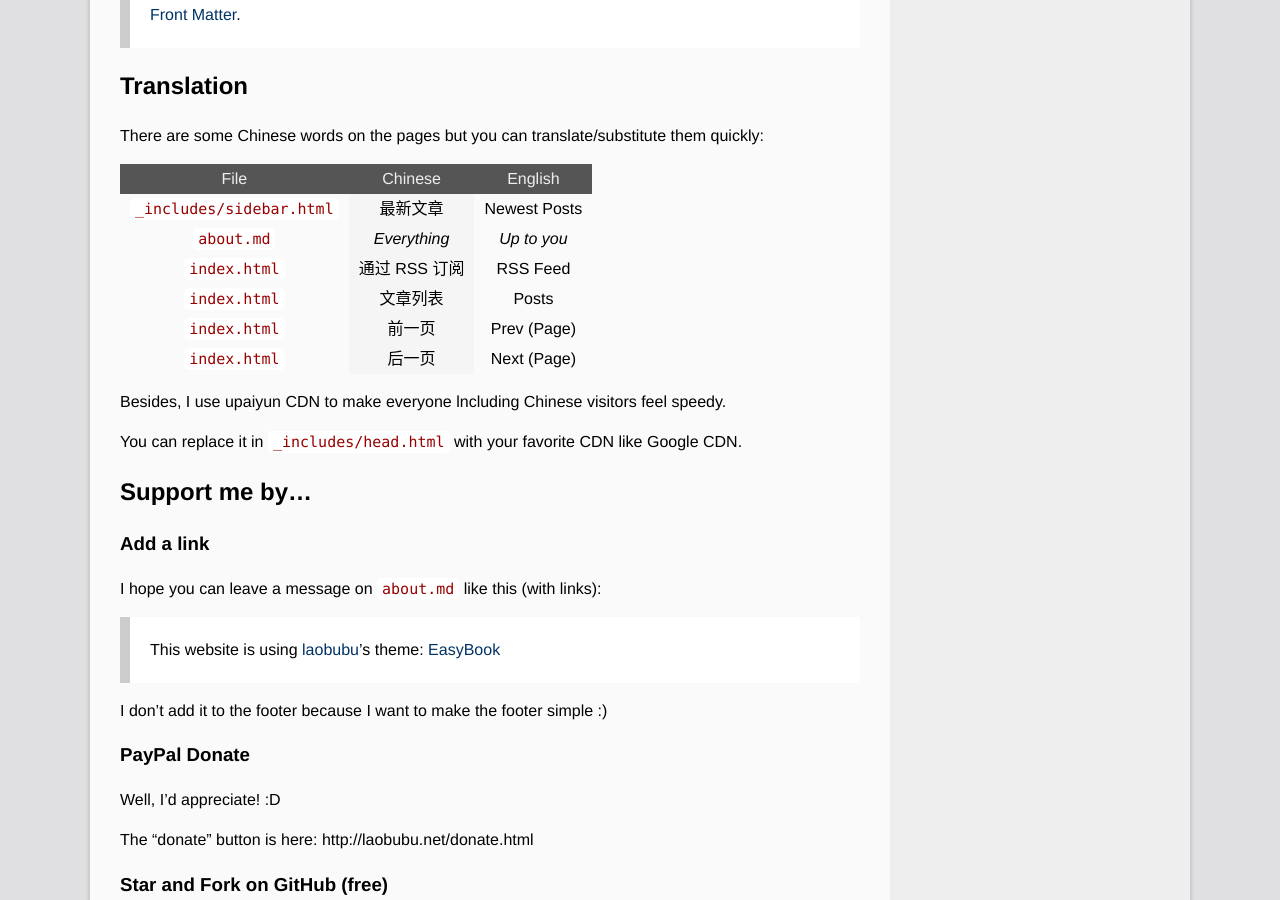
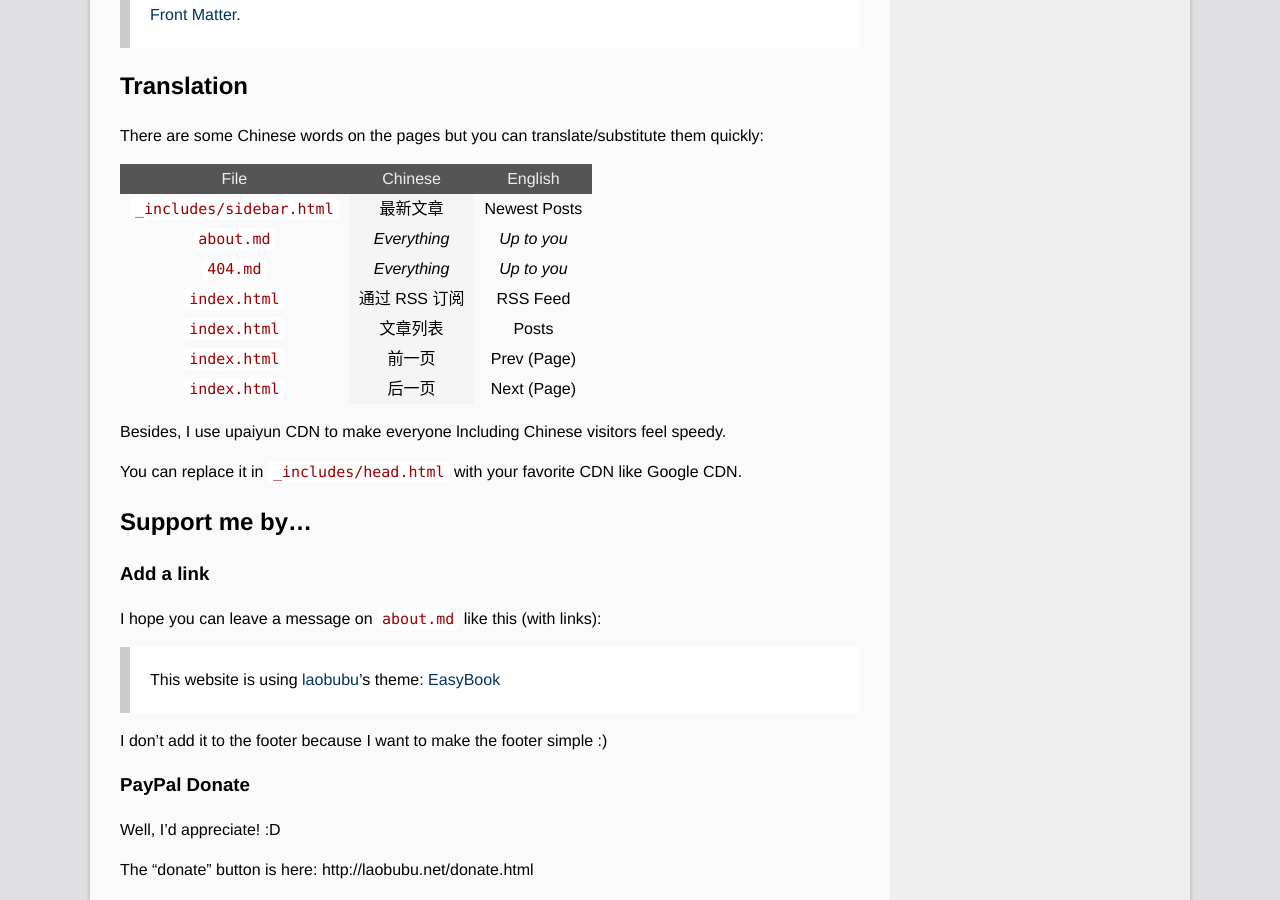
Before and after one commit to laobubu/jekyll-theme-EasyBook, a Jekyll site: the page built from _posts/2014-12-30-welcome-to-jekyll.markdown, in a window 1280 px wide and 900 px high, scrolled down 1156 px. Built offline with Jekyll 4.4.1, drawn with Linux system fonts in a browser that asks for light colours; Markdown is read by kramdown in place of the engine named in the settings.

Commit message:
Miss one Chinese Line

```diff
--- a/_posts/2014-12-30-welcome-to-jekyll.markdown
+++ b/_posts/2014-12-30-welcome-to-jekyll.markdown
@@ -42,6 +42,7 @@ There are some Chinese words on the pages but you can translate/substitute them
 |         :-----:           |   :-------:   |   :-------:   |
 |`_includes/sidebar.html`   | 最新文章      | Newest Posts  |
 |`about.md`                 | *Everything*  | *Up to you*   |
+|`404.md`                   | *Everything*  | *Up to you*   |
 |`index.html`               | 通过 RSS 订阅 | RSS Feed      |
 |`index.html`               | 文章列表      | Posts         |
 |`index.html`               | 前一页        | Prev (Page)   |
```
